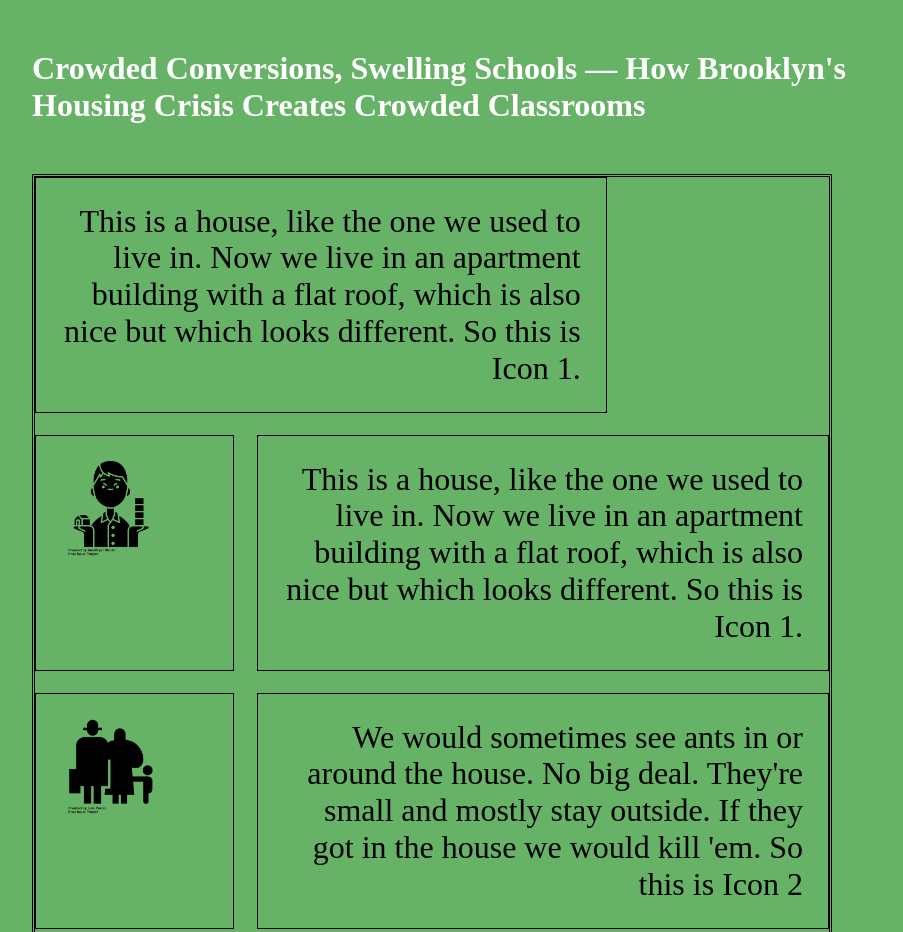
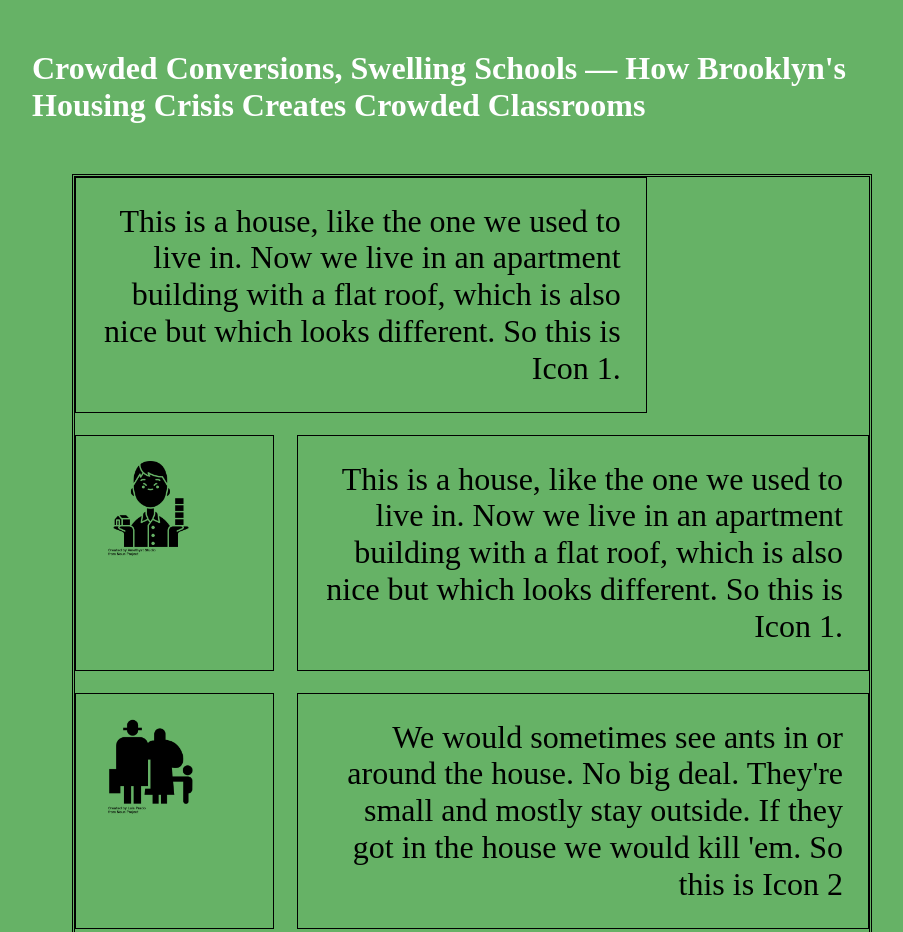
Before and after one commit to Enapolit/project-tests, a plain HTML site: page index.html in a window 1280 px wide. Shown: the top 932 px of the page, without its empty margins (168-1071 px from the left). Drawn offline with nearby package versions, Linux system fonts and the light colour scheme.

Commit message:
Update styles.css

```diff
--- a/styles.css
+++ b/styles.css
@@ -99,11 +99,8 @@ p2 {
   text-align: right;
   color: grey;
 }
-.container2{
+.container2 {
   max-width: 800px;
-  margin-top: 50px;
-  margin-bottom: 50px;
-  margin-right: 200px;
-  margin-left: 200px;
+  margin: auto;
   border-style: double;
 }
```
